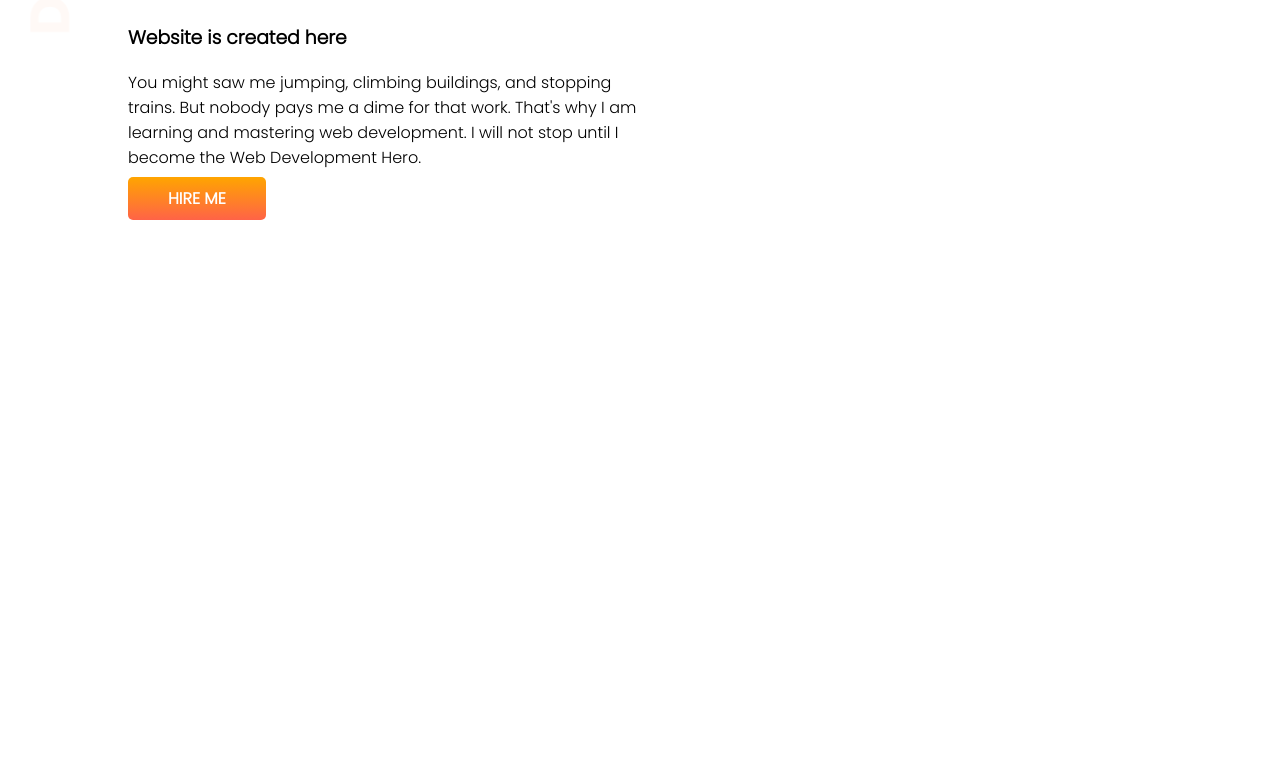
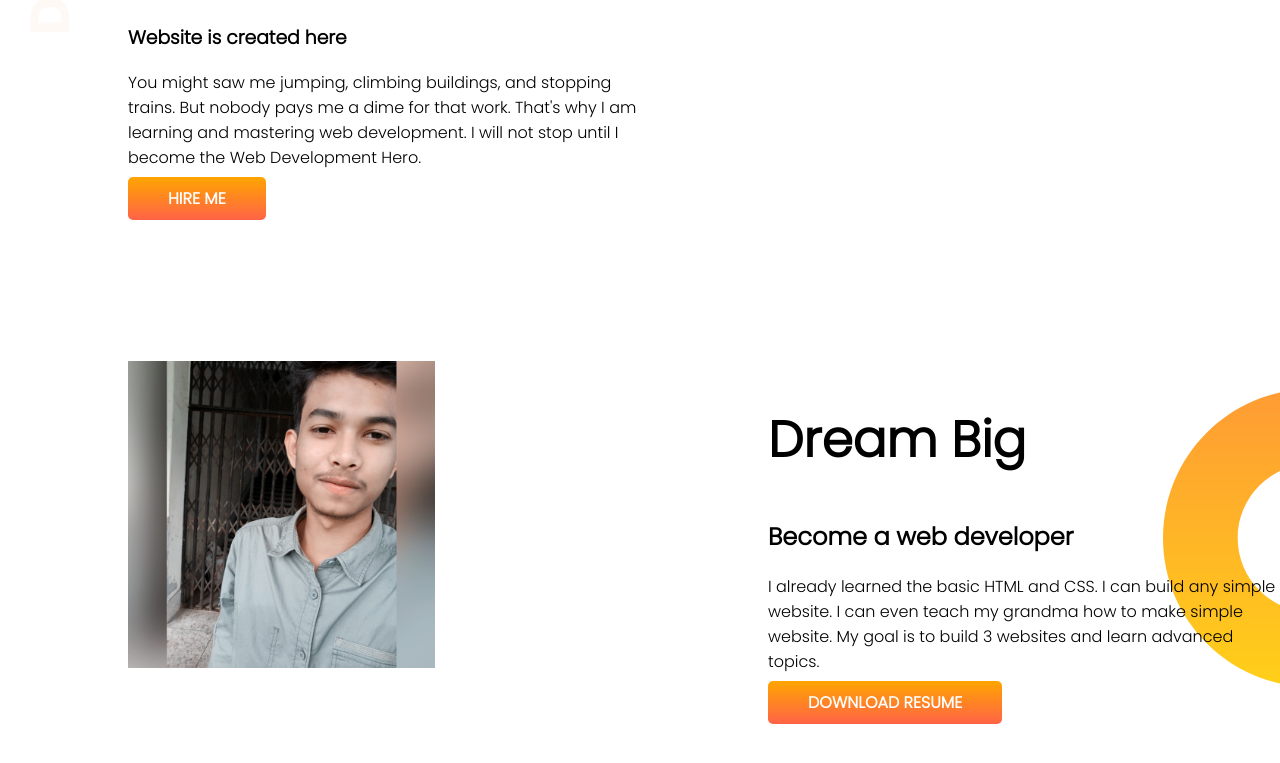
Before and after one commit to wdrashed/developer-portfolio, a plain HTML site: page index.html in a window 1280 px wide. Shown: the part 327-1090 px from the top of the page. Before the commit the page ends 800 px from the top, so only its background shows below. Drawn offline with Linux system fonts and the light colour scheme; a web font is replaced by a local one.

Commit message:
new section added

```diff
--- a/index.html
+++ b/index.html
@@ -33,6 +33,21 @@
         </div>
     </section>
 
+    <section class="big-dream">
+
+        <div class="half-width">
+            <img src="images/Square.jpg" alt="">
+        </div>
+        <div class="half-width">
+            <h1>Dream Big</h1>
+            <h2>Become a web developer</h2>
+            <p>I already learned the basic HTML and CSS. I can build any simple website. I can even teach my grandma how
+                to make simple website. My goal is to build 3 websites and learn advanced topics.</p>
+            <a class="link-button" target="_blank" href="https://www.facebook.com/md.rabbyislam.1612">DOWNLOAD
+                RESUME</a>
+        </div>
+    </section>
+
 </body>
 
 </html>
--- a/style.css
+++ b/style.css
@@ -11,6 +11,7 @@ h1{
 }
 section{
     display: flex;
+    margin-bottom:150px;
 }
 .half-width{
     width:60%;
@@ -32,3 +33,8 @@ section{
     background-image:url(images/top-banner.png);
     background-repeat:no-repeat;
 }
+.big-dream{
+    background-image:url(images/dream-bg.png);
+    background-repeat:no-repeat;
+    background-position:right;
+}
```
Also changed, not shown: images/Square.jpg (renamed from images/SquareQuick_202192620508364.jpg).
